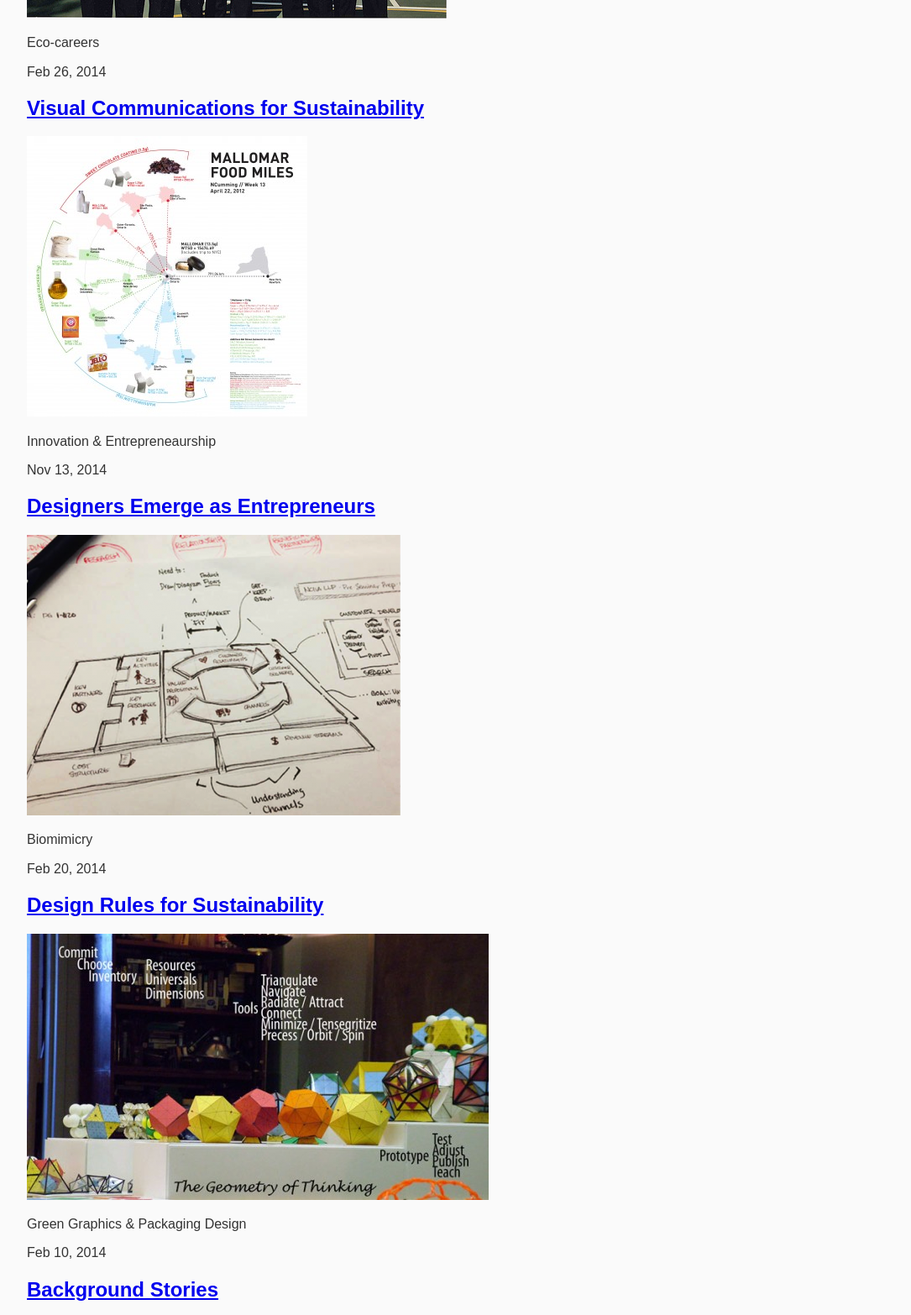
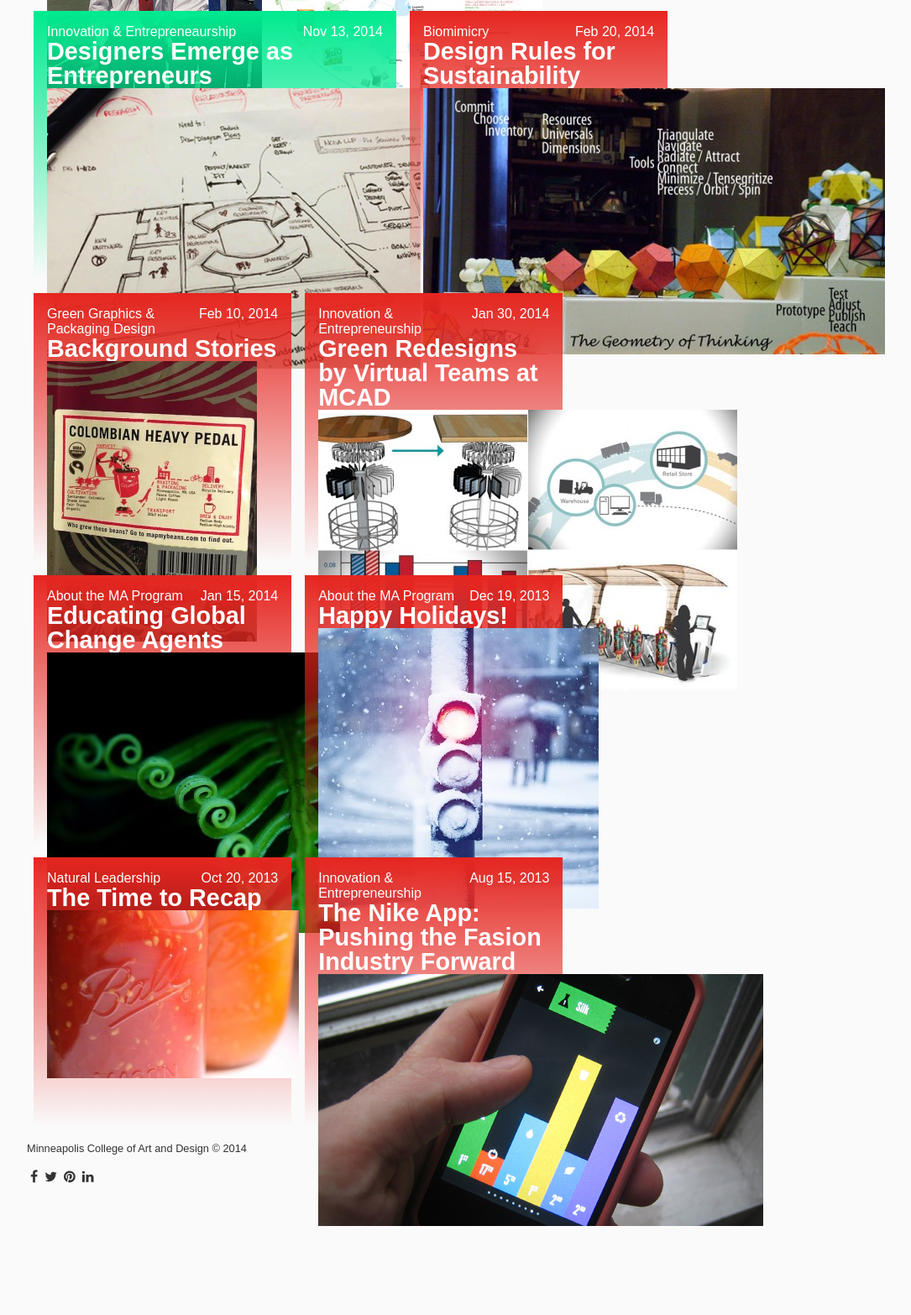
Before and after one commit to emilyolson85/mcad-sdblog, a website: page app/index.html in a window 1280 px wide. Shown: the part 754-2320 px from the top of the page at 84% size, without its empty margins (128-1213 px from the left). After the commit the page ends 2233 px from the top, so only its background shows below. Drawn offline with nearby package versions, Linux system fonts and the light colour scheme; files that its build step writes are made by us from their sources; a script that the page names is missing.

Commit message:
Fix index.html

```diff
--- a/app/index.html
+++ b/app/index.html
@@ -6,10 +6,12 @@
         <meta name="description" content="">
         <meta name="viewport" content="width=device-width, initial-scale=1">
         <!-- Place favicon.ico and apple-touch-icon.png in the root directory -->
-
+<link rel="stylesheet" href="bower_components/fontawesome/css/font-awesome.css">
         <!-- build:css styles/vendor.css -->
         <!-- bower:css -->
-		<link rel="stylesheet" href="bower_components/normalize.css/normalize.css"/>
+		<link rel="stylesheet" href="bower_components/normalize.css/normalize.css">
+		<link rel="stylesheet" href="bower_components/imagefill/css/main.css">
+		<link rel="stylesheet" href="bower_components/imagefill/css/grid.css">
         <!-- endbower -->
         <!-- endbuild -->
 
@@ -23,29 +25,20 @@
 
 		<script src="//use.typekit.net/vwg0sai.js"></script>
 		<script>try{Typekit.load();}catch(e){}</script>
-
     </head>
 	<body>
 
+		<h1>Modules Page</h1>
 
+		<!--BLOG TITLE-->
+			<h1 class="blog-title">
+				<span class="logo-mcad">Minneapolis College of Art and Design</span>
+				<span class="logo-sdo">Sustainable Design Online Program</span></h1>
+		</div>
 
-	<header id="header">
-
-	<!--MCAD Sustain Main Heading -->
-			<h1 class="blog-title"><a href="http://mcad.edu/sustainable">Minneapolis College of Art and Design
-				<span class="sustainable">Sustainable Design Online Program</span></a></h1>
-
-	<!--Marketing nav bar-->
-		<nav class="utility-nav">
-			<ul>
-				<li><a href="#">Request a Brochure</a></li>
-				<li><a href="#">mcad.edu/sustainable</a></li>
-				<li><a href="#">MCAD</a></li>
-			</ul>
-		</nav>
-
-	<!--Site nav bar-->
+		<!--MAIN NAVIGATION-->
 			<nav class="main-nav">
+				<h2>Main Navigation</h2>
 				<ul>
 					<li><a href="#">STUDENTS</a></li>
 					<li><a href="#">FACULTY</a></li>
@@ -54,107 +47,106 @@
 					<li><a href="#">SEARCH</a></li>
 				</ul>
 			</nav>
-	</header>
+		</div>
 
-	<!--Main Article Area-->
-	<main class="main">
-		<!--Article 1-->
-		<article>
+		<!--UTILITY NAVIGATION-->
+			<nav class="utility-nav">
+				<ul>
+					<li><a href="#">Request a Brochure</a></li>
+					<li><a href="#">mcad.edu/sustainable</a></li>
+					<li><a href="#">MCAD</a></li>
+				</ul>
+			</nav>
+		</div>
+
+		<!--ARTICLE BLOCK-->
+			<div class="container">
+			<article class="article-block category-blue block-small">
+				<p class="post-date">Jul 9, 2014</p>
 				<p class="category">Natural Leadership</p>
-			<p class="date">Jul 9, 2014</p>
-			<h2 class="topic"><a href="#">Sustainability Bucket List</a></h2>
+				<h1>Sustainability Bucket List</h1>
 				<a href="#"><img src="images/1sustainabilitybucketlist.jpg" alt="Sustainability Bucket List"></a>
 			</article>
 
-		<!--Article 2-->
-		<article>
+			<article class="article-block category-yellow block-medium">
+				<p class="post-date">Feb 26, 2014</p>
 				<p class="category">Eco-careers</p>
-			<p class="date">Feb 26, 2014</p>
-			<h2 class="topic"><a href="#">Visual Communications for Sustainability</a></h2>
+				<h1>Visual Communications for Sustainability</h1>
 				<a href="#"><img src="images/2visualcommunications.jpg" alt="Visual Communications for Sustainability"></a>
 			</article>
 
-		<!--Article 3-->
-		<article>
+			<article class="article-block category-green block-large">
+				<p class="post-date">Nov 13, 2014</p>
 				<p class="category">Innovation &amp; Entrepreneaurship</p>
-			<p class="date">Nov 13, 2014</p>
-			<h2 class="topic"><a href="#">Designers Emerge as Entrepreneurs</a></h2>
+				<h1>Designers Emerge as Entrepreneurs</h1>
 				<a href="#"><img src="images/3designersemerge.png" alt="Designers Emerge as Entrepreneurs"></a>
 			</article>
 
-		<!--Article 4-->
-		<article>
+			<article class="article-block category-red block-medium">
+				<p class="post-date">Feb 20, 2014</p>
 				<p class="category">Biomimicry</p>
-			<p class="date">Feb 20, 2014</p>
-			<h2 class="topic"><a href="#">Design Rules for Sustainability</a></h2>
+				<h1>Design Rules for Sustainability</h1>
 				<a href="#"><img src="images/4designrules.jpg" alt="Design Rules for Sustainability"></a>
 			</article>
 
-		<!--Article 5-->
-		<article>
+			<article class="article-block category-red block-medium">
+				<p class="post-date">Feb 10, 2014</p>
 				<p class="category">Green Graphics &amp; Packaging Design</p>
-			<p class="date">Feb 10, 2014</p>
-			<h2 class="topic"><a href="#">Background Stories</a></h2>
+				<h1>Background Stories</h1>
 				<a href="#"><img src="images/5backgroundstories.jpg" alt="Background Stories"></a>
 			</article>
 
-		<!--Article 6-->
-		<article>
+			<article class="article-block category-red block-medium">
+				<p class="post-date">Jan 30, 2014</p>
 				<p class="category">Innovation &amp; Entrepreneurship</p>
-			<p class="date">Jan 30, 2014</p>
-			<h2 class="topic"><a href="#">Green Redesigns by Virtual Teams at MCAD</a></h2>
+				<h1>Green Redesigns by Virtual Teams at MCAD</h1>
 				<a href="#"><img src="images/6greenredesigns.jpg" alt="Green Redesigns by Virtual Teams at MCAD"></a>
 			</article>
 
-		<!--Article 7-->
-		<article>
+			<article class="article-block category-red block-medium">
+				<p class="post-date">Jan 15, 2014</p>
 				<p class="category">About the MA Program</p>
-			<p class="date">Jan 15, 2014</p>
-			<h2 class="topic"><a href="#">Educating Global Change Agents</a></h2>
+				<h1>Educating Global Change Agents</h1>
 				<a href="#"><img src="images/7educatingglobalchange.jpg" alt="Educating Global Agents"></a>
 			</article>
 
-		<!--Article 8-->
-		<article>
+			<article class="article-block category-red block-medium">
+				<p class="post-date">Dec 19, 2013</p>
 				<p class="category">About the MA Program</p>
-			<p class="date">Dec 19, 2013
-			<h2 class="topic"><a href="#">Happy Holidays!</a></h2>
+				<h1>Happy Holidays!</h1>
 				<a href="#"><img src="images/8happyholidays.jpg" alt="Happy Holidays"></a>
 			</article>
 
-		<!--Article 9-->
-		<article>
+			<article class="article-block category-red block-medium">
+				<p class="post-date">Oct 20, 2013</p>
 				<p class="category">Natural Leadership</p>
-			<p class="date">Oct 20, 2013</p>
-			<h2 class="topic"><a href="#">The Time to Recap</a></h2>
+				<h1>The Time to Recap</h1>
 				<a href="#"><img src="images/9timetorecap.jpg" alt="Time to Recap"></a>
 			</article>
 
-		<!--Article 10-->
-		<article>
+			<article class="article-block category-red block-medium">
+				<p class="post-date">Aug 15, 2013</p>
 				<p class="category">Innovation &amp; Entrepreneurship</p>
-			<p class="date">Aug 15, 2013</p>
-			<h2 class="topic"><a href="#">The Nike App: Pushing the Fasion Industry Forward</a></h2>
+				<h1>The Nike App: Pushing the Fasion Industry Forward</h1>
 				<a href="#"><img src="images/10thenikemakingapp.jpg" alt="The Nike App"></a>
 			</article>
+			</div>
+		</div>
 
-		<!--Older Posts-->
-		<section class="older-posts">
-			<h3><a href=#>← Older Posts</a> | </h3>
-		</section>
-	</main>
 
-		<!--Footer-->
+		<!--FOOTER-->
 		<footer class="page-footer">
 				<p>Minneapolis College of Art and Design &copy; 2014</p>
 
 			<ul class="social-media">
-				<li><i class="fa fa-facebook"></i><span class="visuallyhidden">facebook</span></li>
-				<li><i class="fa fa-twitter"></i><span class="visuallyhidden">twitter</span></li>
-				<li><i class="fa fa-pinterest"></i><span class="visuallyhidden">pinterest</span></li>
-				<li><i class="fa fa-linkedin"></i><span class="visuallyhidden">linked-in</span></li>
+				<li><a href="#"><i class="fa fa-facebook"></i><span class="visuallyhidden">facebook</span></a></li>
+				<li><a href="#"><i class="fa fa-twitter"></i><span class="visuallyhidden">twitter</span></a></li>
+				<li><a href="#"><i class="fa fa-pinterest"></i><span class="visuallyhidden">pinterest</span></a></li>
+				<li><a href="#"><i class="fa fa-linkedin"></i><span class="visuallyhidden">linked-in</span></a></li>
 			</ul>
 		</footer>
+		</div>
+
 
         <!-- Google Analytics: change UA-XXXXX-X to be your site's ID. -->
         <script>
@@ -167,9 +159,16 @@
         </script>
 
         <!-- build:js scripts/vendor.js -->
+
         <!-- bower:js -->
+
         <script src="bower_components/jquery/dist/jquery.js"></script>
+        <script src="bower_components/eventEmitter/EventEmitter.js"></script>
+        <script src="bower_components/eventie/eventie.js"></script>
+        <script src="bower_components/imagesloaded/imagesloaded.js"></script>
         <!-- endbower -->
+
+        <script src="bower_components/imagefill/js/jquery-imagefill.js"></script>
         <!-- endbuild -->
 
         <!-- build:js scripts/main.js -->
--- a/app/styles/_page-footer.scss
+++ b/app/styles/_page-footer.scss
@@ -1,5 +1,7 @@
 .page-footer {
 	p {
 		font-size: .8em;
+
+		float: left;
 	}
 }
```
Lines whose indentation alone changed are shown as unchanged.
